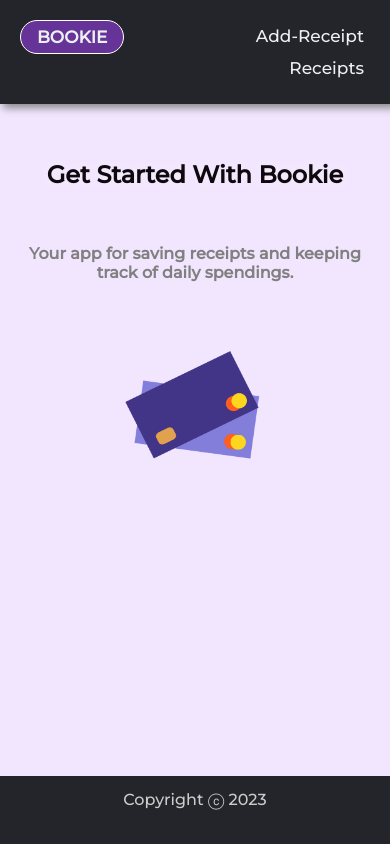
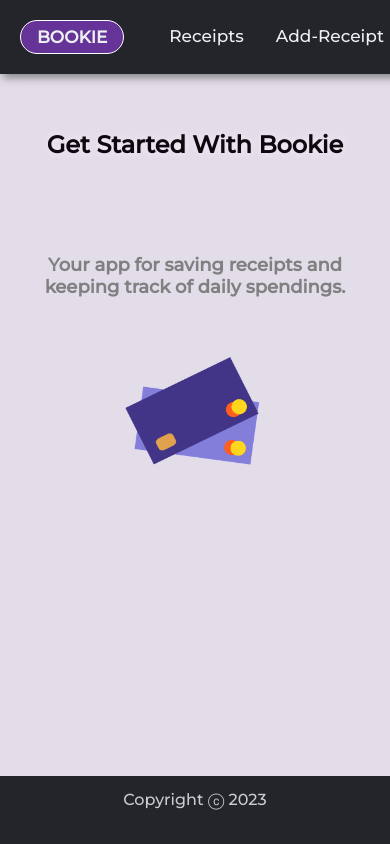
Before and after one commit to somkenemuscle/React-bookkeeper-app, a Next.js app: page / in a window 390 px wide. Built offline with nearby package versions, Linux system fonts and the light colour scheme.

Commit message:
responsive changes v2

```diff
--- a/app/page.jsx
+++ b/app/page.jsx
@@ -1,3 +1,4 @@
+import React from 'react';
 import Link from 'next/link';
 import Image from 'next/image';
 import creditCardImage from '../styles/credit-card.png';
@@ -12,15 +13,15 @@ const Home = () => {
             <h3 className='header2'>Your app for saving receipts and keeping track of daily spendings.</h3>
           </div>
           <div className="animation-container">
-          <div className="credit-card-animation spin">
-            <div className="credit-card-image-container">
+
 <Image src={creditCardImage} alt="Credit Card" width={200} height={130} />
               </div>
-          </div>
-        </div>
+
           </div>
       </main>
-  );
-}
+
+  )
+
+};
 
 export default Home;
--- a/styles/page.css
+++ b/styles/page.css
@@ -1,5 +1,6 @@
 * {
   margin: 0;
+  padding: 0;
 }
 
 /* .body {
@@ -14,9 +15,7 @@
   padding: 20px 10px;
   font-family: "Montserrat", sans-serif;
   box-shadow: 5px 2px 8px 2px #888888;
-    width: auto;
-
-
+  width: 100%;
 }
 
 .items {
@@ -59,6 +58,7 @@
     font-size: 70px;
     display: flex;
     align-items: center;
+    width: 100%
   }
 
 
@@ -224,7 +224,7 @@ footer p {
 }
 
   body {
-    background-color: #f2e6ff; /* Adjust the color code as per your preference */
+    background-color: #e3ddea; /* Adjust the color code as per your preference */
   }
 
 
@@ -367,13 +367,16 @@ footer p {
 }
 
 .header {
-  font-size: 75px; /* main title size /*
+  font-size: 75px; /* main title size */
   margin-bottom: 10px;
   padding-bottom: 10px;
 }
 
 .header2 {
+  padding-top: 40px;
   font-size: 18px;
+  margin-top: 20px;
+  margin-bottom: 20px;
 }
 
 .credit-card-image-container {
@@ -387,12 +390,8 @@ footer p {
 @media (max-width: 767px) {
   .header {
     font-size: 24px;
-    margin-top: 10px; /* Adjust the margin-top value as needed */
+    margin-top: 10px;
+  }
 }
 
-  .header2 {
-    font-size: 16px;
-    margin-top: 20px;
-    margin-bottom: 20px; /* Adjust the margin-bottom value as needed */
-  }
-}
+/* background test code */
```
Lines whose indentation alone changed are shown as unchanged.
